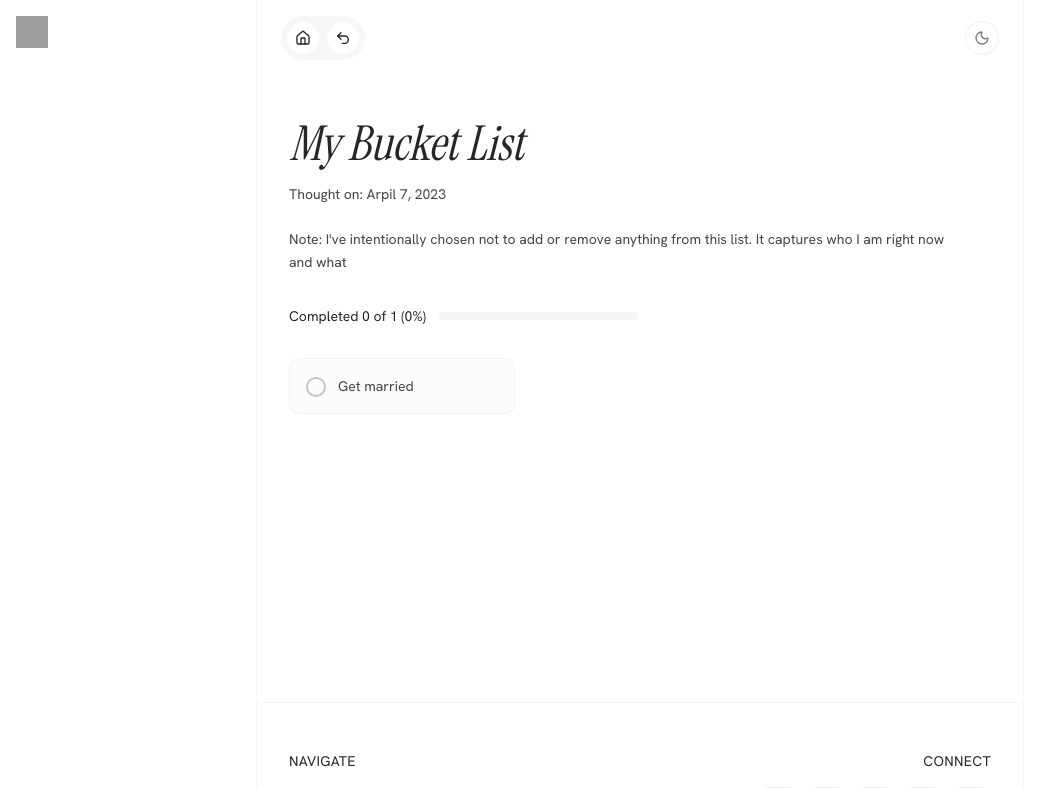
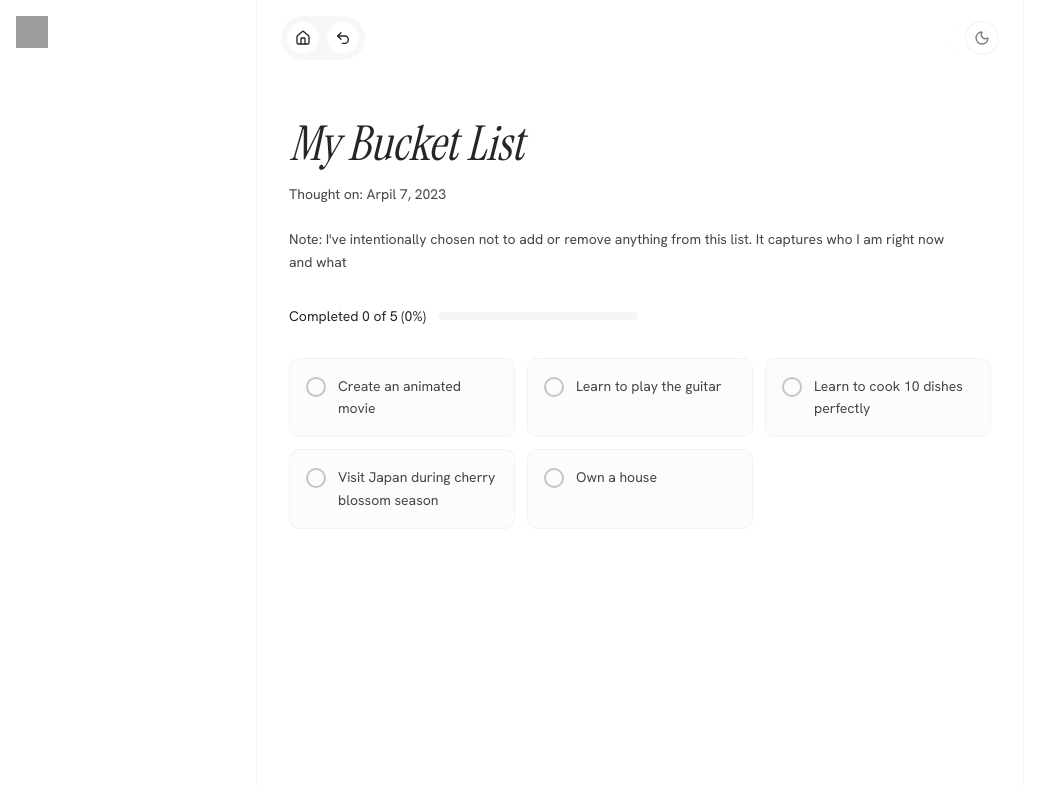
Before and after one commit to Priyanshudotdev/myportfolio, a Next.js app: page /bucket-list in a window 1280 px wide. Shown: the top 788 px of the page, without its empty margins (0-1038 px from the left). Built offline with nearby package versions, Linux system fonts and the light colour scheme; grey boxes are pictures that could not be loaded.

Commit message:
feat: add some list in the bucket

```diff
--- a/src/app/bucket-list/page.tsx
+++ b/src/app/bucket-list/page.tsx
@@ -6,8 +6,7 @@ import { PageNavigation } from "@/components/common/page-navigation";
 import { Check } from "lucide-react";
 
 const BUCKET_LIST_ITEMS = [
-  { id: 1, text: "Get married", completed: false },
-  // { id: 2, text: "Own a house", completed: false },
+  { id: 1, text: "Create an animated movie", completed: false },
   // { id: 3, text: "Own a car", completed: false },
   // { id: 4, text: "Learn how to drive a car", completed: false },
   // { id: 5, text: "Visit the Amazon rainforest", completed: false },
@@ -25,13 +24,14 @@ const BUCKET_LIST_ITEMS = [
   // { id: 17, text: "Play a full team basketball match", completed: false },
   // { id: 18, text: "Score a goal in a football match", completed: true },
   // { id: 19, text: "Visit all 7 continents", completed: false },
-  // { id: 20, text: "Learn to play the piano", completed: false },
+  { id: 20, text: "Learn to play the guitar", completed: false },
   // { id: 21, text: "Write a book", completed: false },
   // { id: 22, text: "Learn to surf", completed: false },
   // { id: 23, text: "See the Northern Lights", completed: false },
   // { id: 24, text: "Go skydiving", completed: false },
-  // { id: 25, text: "Learn to cook 10 dishes perfectly", completed: false },
-  // { id: 26, text: "Visit Japan during cherry blossom season", completed: false },
+  { id: 25, text: "Learn to cook 10 dishes perfectly", completed: false },
+  { id: 26, text: "Visit Japan during cherry blossom season", completed: false },
+  { id: 2, text: "Own a house", completed: false },
   // { id: 27, text: "Climb a mountain over 4000m", completed: false },
   // { id: 28, text: "Learn a third language fluently", completed: false },
   // { id: 29, text: "Start a business", completed: false },
```
